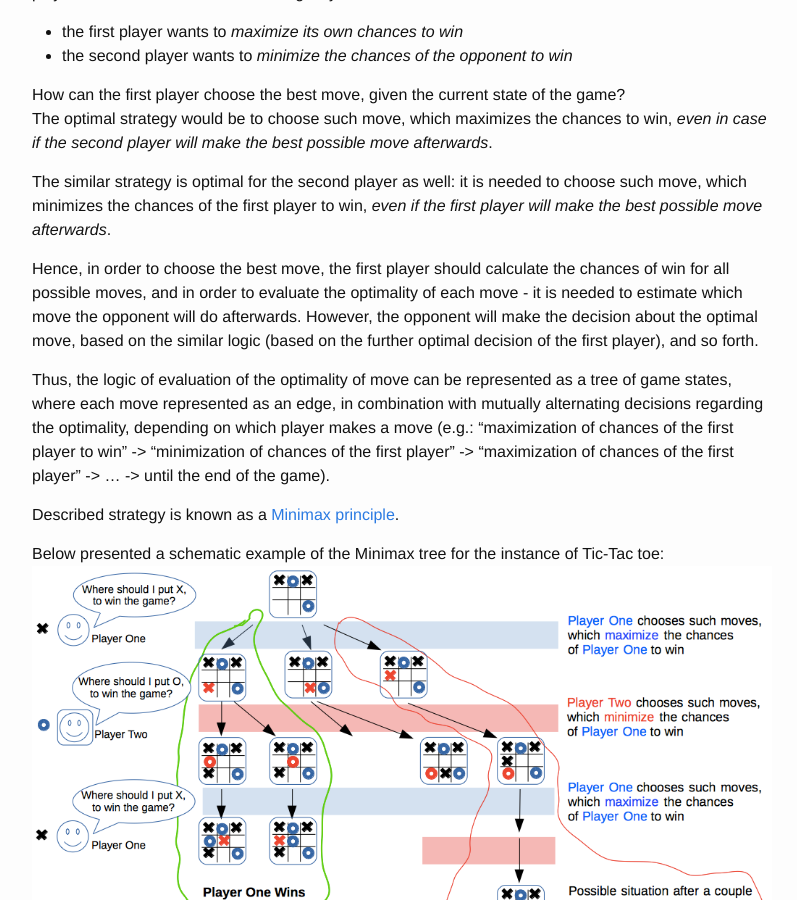
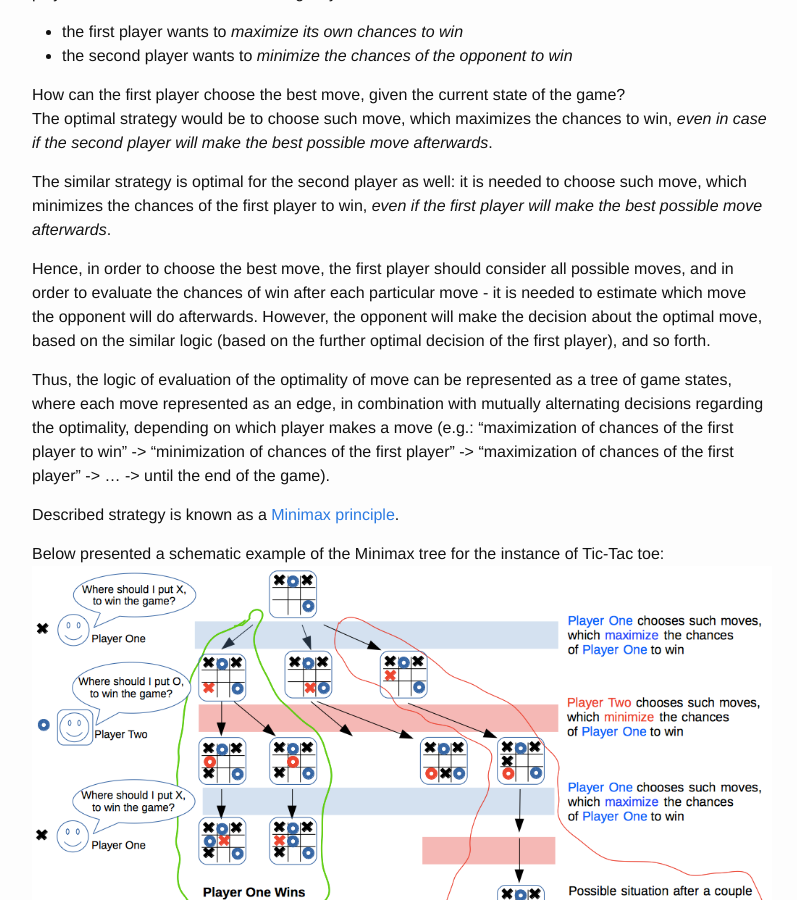
Before and after one commit to lagodiuk/lagodiuk.github.io, a Jekyll site: the page built from _posts/2017-01-11-minimax_tic_tac_toe_scala.md, in a window 1280 px wide and 900 px high, scrolled down 999 px. Shown: the whole window, without its empty margins (238-1035 px from the left). Built offline with Jekyll 4.4.1, drawn with Linux system fonts in a browser that asks for light colours; Markdown is read by kramdown in place of the engine named in the settings; comment, search, counter and statistics services are not loaded.

Commit message:
The article about Minimax-based AI for the Tic-Tac-Toe game in Scala

```diff
--- a/_posts/2017-01-11-minimax_tic_tac_toe_scala.md
+++ b/_posts/2017-01-11-minimax_tic_tac_toe_scala.md
@@ -36,7 +36,7 @@ The optimal strategy would be to choose such move, which maximizes the chances t
 
 The similar strategy is optimal for the second player as well: it is needed to choose such move, which minimizes the chances of the first player to win, *even if the first player will make the best possible move afterwards*.
 
-Hence, in order to choose the best move, the first player should calculate the chances of win for all possible moves, and in order to evaluate the optimality of each move - it is needed to estimate which move the opponent will do afterwards. However, the opponent will make the decision about the optimal move, based on the similar logic (based on the further optimal decision of the first player), and so forth.
+Hence, in order to choose the best move, the first player should consider all possible moves, and in order to evaluate the chances of win after each particular move - it is needed to estimate which move the opponent will do afterwards. However, the opponent will make the decision about the optimal move, based on the similar logic (based on the further optimal decision of the first player), and so forth.
 
 Thus, the logic of evaluation of the optimality of move can be represented as a tree of game states, where each move represented as an edge, in combination with mutually alternating decisions regarding the optimality, depending on which player makes a move (e.g.: "maximization of chances of the first player to win" -> "minimization of chances of the first player" -> "maximization of chances of the first player" -> ... -> until the end of the game).
 
```
